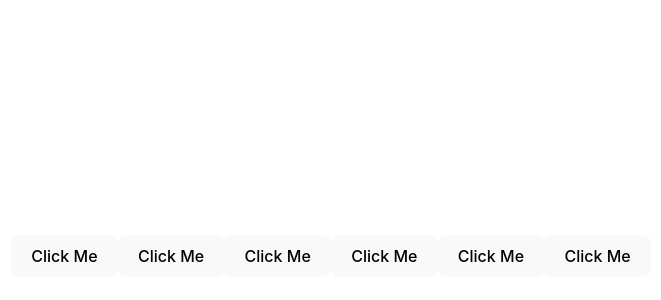
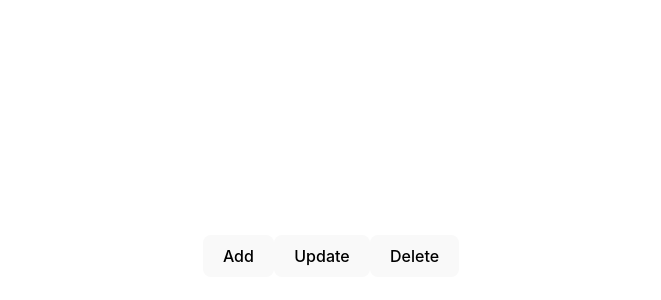
Before and after one commit to MalithShehan/react-project, a React (Vite) app: page / in a window 1280 px wide. Shown: the part 144-444 px from the top of the page, without its empty margins (309-970 px from the left). Built offline with nearby package versions, Linux system fonts and the light colour scheme.

Commit message:
Add button names

```diff
--- a/src/App.tsx
+++ b/src/App.tsx
@@ -1,11 +1,11 @@
 import './App.css'
 import ButtonComponent from './componant/ButtonComponent.tsx'
-import {MyButton} from "./componant/ButtonComponent.tsx";
 function App() {
     return (
         <>
-            <ButtonComponent></ButtonComponent>
-            <MyButton></MyButton>
+            <ButtonComponent name = 'Add'></ButtonComponent>
+            <ButtonComponent name = 'Update'></ButtonComponent>
+            <ButtonComponent name = 'Delete'></ButtonComponent>
         </>
     )
 }
--- a/src/componant/ButtonComponent.tsx
+++ b/src/componant/ButtonComponent.tsx
@@ -1,19 +1,7 @@
-export default function ButtonComponent() {
+export default function ButtonComponent(prpos: {name: string}) {
     return (
         <>
-            <button>Click Me</button>
-            <button>Click Me</button>
-            <button>Click Me</button>
+            <button>{prpos.name}</button>
         </>
     );
 }
-
-export function MyButton() {
-    return (
-        <>
-            <button>Click Me</button>
-            <button>Click Me</button>
-            <button>Click Me</button>
-        </>
-    );
-}
```
